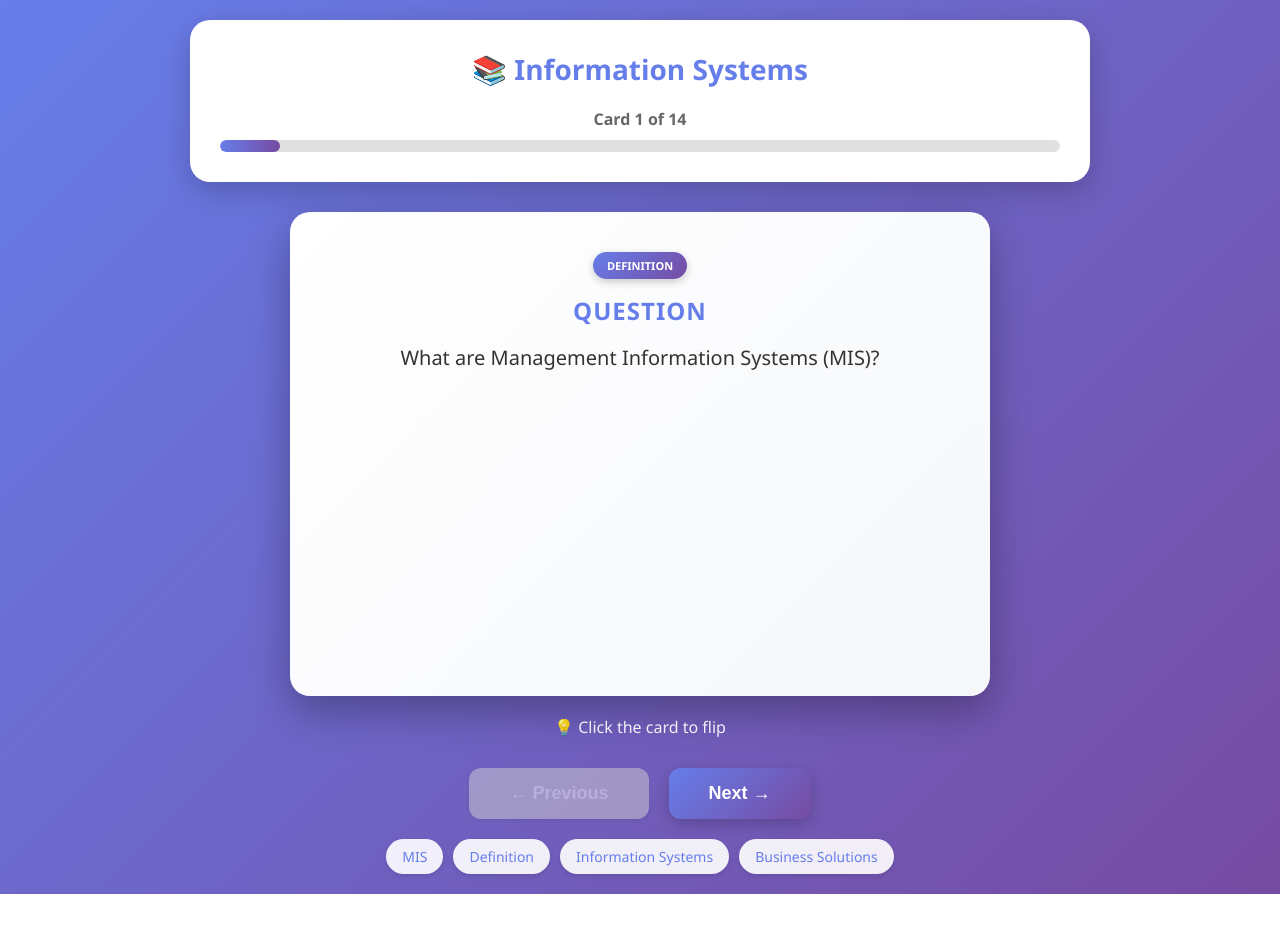
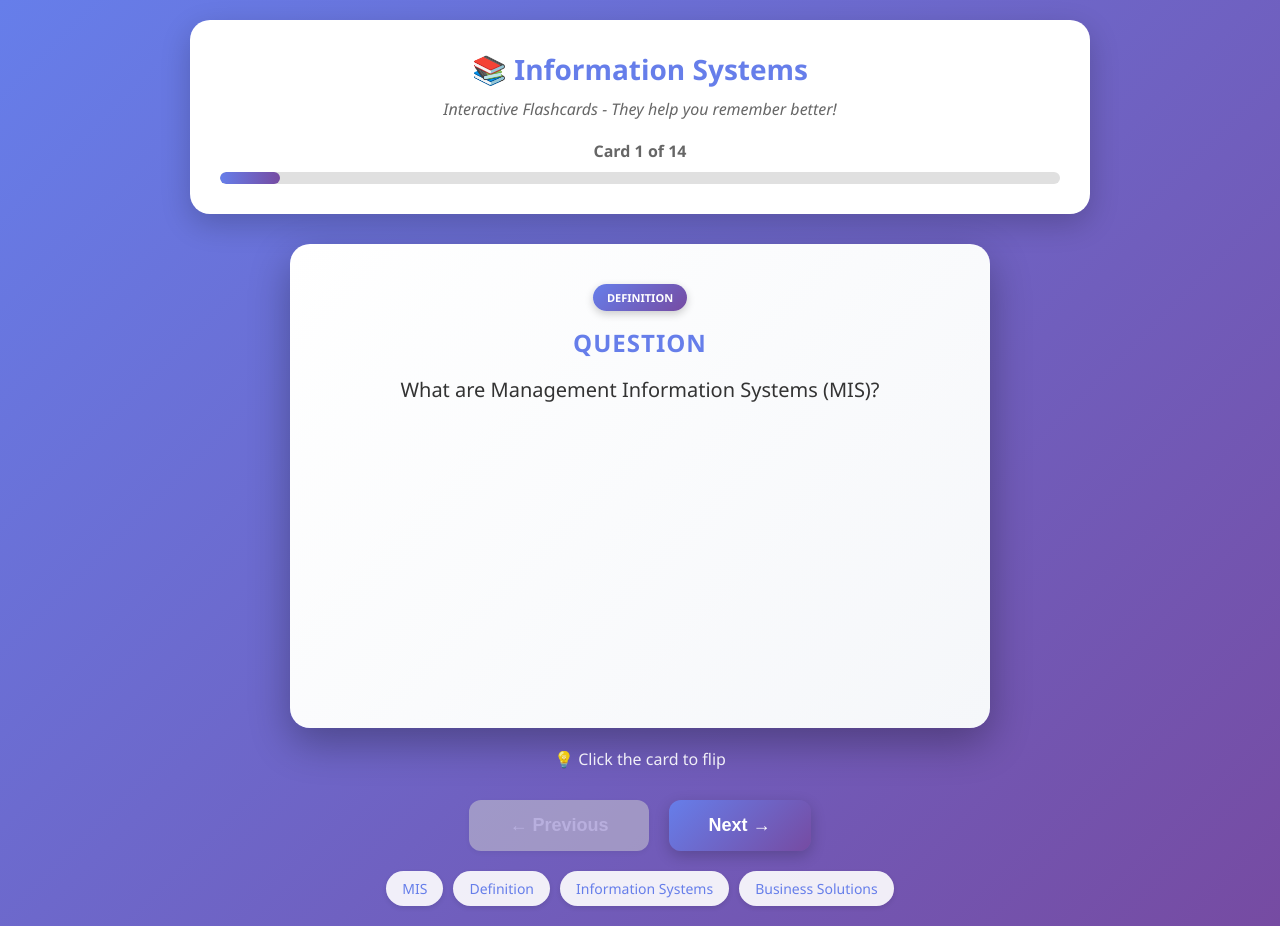
Before and after one commit to orewa-arun/flashcards-frontend, a React app in the folder frontend/: page / in a window 1280 px wide. Before the commit the page ends 894 px from the top, so only its background shows below. Built offline with nearby package versions, Linux system fonts and the light colour scheme; the HTML template or start-up script is replaced by a standard one.

Commit message:
added analytics and gform to track users

```diff
--- a/frontend/src/components/StudyDeck.css
+++ b/frontend/src/components/StudyDeck.css
@@ -15,8 +15,16 @@
 .study-header h1 {
   font-size: 28px;
   color: #667eea;
+  margin-bottom: 10px;
+  text-align: center;
+}
+
+.flashcard-intro {
+  text-align: center;
+  font-size: 16px;
+  color: #666;
   margin-bottom: 20px;
-  text-align: center;
+  font-style: italic;
 }
 
 .progress-info {
--- a/frontend/src/components/StudyDeck.jsx
+++ b/frontend/src/components/StudyDeck.jsx
@@ -36,6 +36,7 @@ function StudyDeck({ flashcards, metadata, onComplete }) {
     <div className="study-deck">
       <div className="study-header">
         <h1>📚 {metadata.course_name}</h1>
+        <p className="flashcard-intro">Interactive Flashcards - They help you remember better!</p>
         <div className="progress-info">
           <span className="card-counter">
             Card {currentIndex + 1} of {flashcards.length}
```
